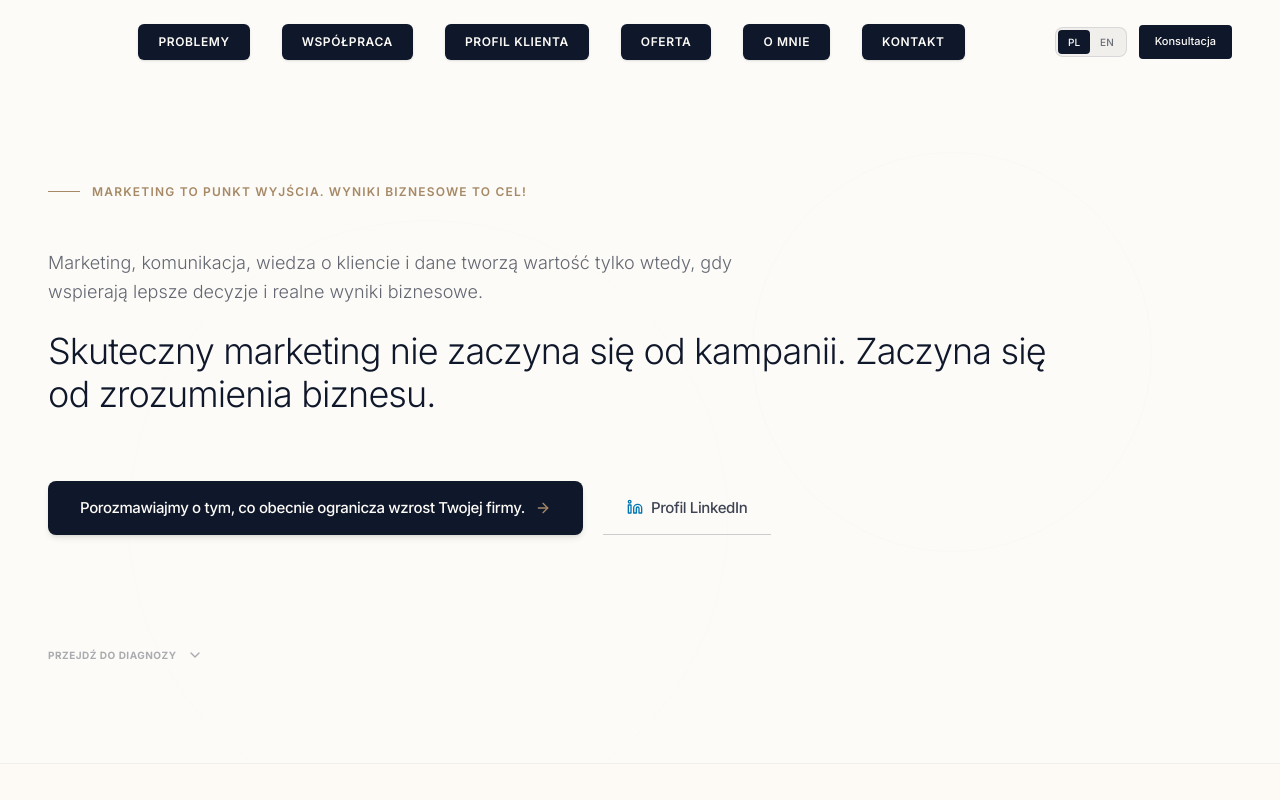
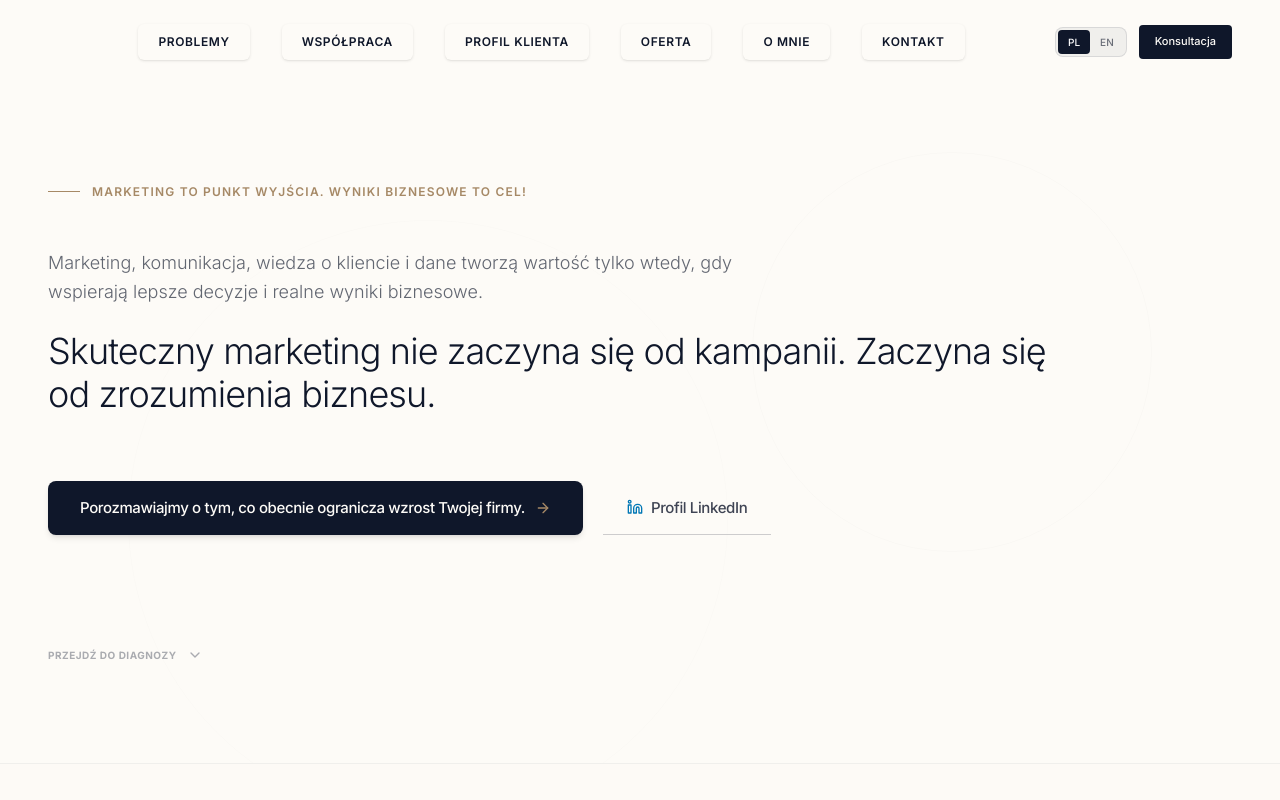
Before and after one commit to ewa-cell/premiumbc, a React (Vite) app: page / in a window 1280 px wide. Shown: the top 800 px of the page. Built offline with nearby package versions, Linux system fonts and the light colour scheme.

Commit message:
Change nav buttons to light background with dark text

```diff
--- a/src/App.tsx
+++ b/src/App.tsx
@@ -104,22 +104,22 @@ function AppContent() {
 
           {/* Navigation Links (Desktop) */}
           <nav className="hidden lg:flex items-center gap-6 xl:gap-8 text-xs font-sans font-semibold uppercase tracking-wider whitespace-nowrap min-w-0 justify-center">
-            <a href="#problems-section" className="px-5 py-2.5 bg-brand-navy text-brand-cream-light hover:bg-brand-gold hover:text-brand-navy rounded-md shadow-sm transition-all duration-300 whitespace-nowrap">
+            <a href="#problems-section" className="px-5 py-2.5 bg-brand-cream text-brand-navy hover:bg-brand-gold hover:text-brand-navy rounded-md shadow-sm transition-all duration-300 whitespace-nowrap">
               {language === 'pl' ? 'Problemy' : 'Constraints'}
             </a>
-            <a href="#timeline-section" className="px-5 py-2.5 bg-brand-navy text-brand-cream-light hover:bg-brand-gold hover:text-brand-navy rounded-md shadow-sm transition-all duration-300 whitespace-nowrap">
+            <a href="#timeline-section" className="px-5 py-2.5 bg-brand-cream text-brand-navy hover:bg-brand-gold hover:text-brand-navy rounded-md shadow-sm transition-all duration-300 whitespace-nowrap">
               {language === 'pl' ? 'Współpraca' : 'Process'}
             </a>
-            <a href="#fit-section" className="px-5 py-2.5 bg-brand-navy text-brand-cream-light hover:bg-brand-gold hover:text-brand-navy rounded-md shadow-sm transition-all duration-300 whitespace-nowrap">
+            <a href="#fit-section" className="px-5 py-2.5 bg-brand-cream text-brand-navy hover:bg-brand-gold hover:text-brand-navy rounded-md shadow-sm transition-all duration-300 whitespace-nowrap">
               {language === 'pl' ? 'Profil Klienta' : 'Client Fit'}
             </a>
-            <a href="#services-section" className="px-5 py-2.5 bg-brand-navy text-brand-cream-light hover:bg-brand-gold hover:text-brand-navy rounded-md shadow-sm transition-all duration-300 whitespace-nowrap">
+            <a href="#services-section" className="px-5 py-2.5 bg-brand-cream text-brand-navy hover:bg-brand-gold hover:text-brand-navy rounded-md shadow-sm transition-all duration-300 whitespace-nowrap">
               {language === 'pl' ? 'Oferta' : 'Services'}
             </a>
-            <a href="#about-section" className="px-5 py-2.5 bg-brand-navy text-brand-cream-light hover:bg-brand-gold hover:text-brand-navy rounded-md shadow-sm transition-all duration-300 whitespace-nowrap">
+            <a href="#about-section" className="px-5 py-2.5 bg-brand-cream text-brand-navy hover:bg-brand-gold hover:text-brand-navy rounded-md shadow-sm transition-all duration-300 whitespace-nowrap">
               {language === 'pl' ? 'O mnie' : 'About'}
             </a>
-            <a href="#contact-section" className="px-5 py-2.5 bg-brand-navy text-brand-cream-light hover:bg-brand-gold hover:text-brand-navy rounded-md shadow-sm transition-all duration-300 whitespace-nowrap">
+            <a href="#contact-section" className="px-5 py-2.5 bg-brand-cream text-brand-navy hover:bg-brand-gold hover:text-brand-navy rounded-md shadow-sm transition-all duration-300 whitespace-nowrap">
               {language === 'pl' ? 'Kontakt' : 'Contact'}
             </a>
           </nav>
```
